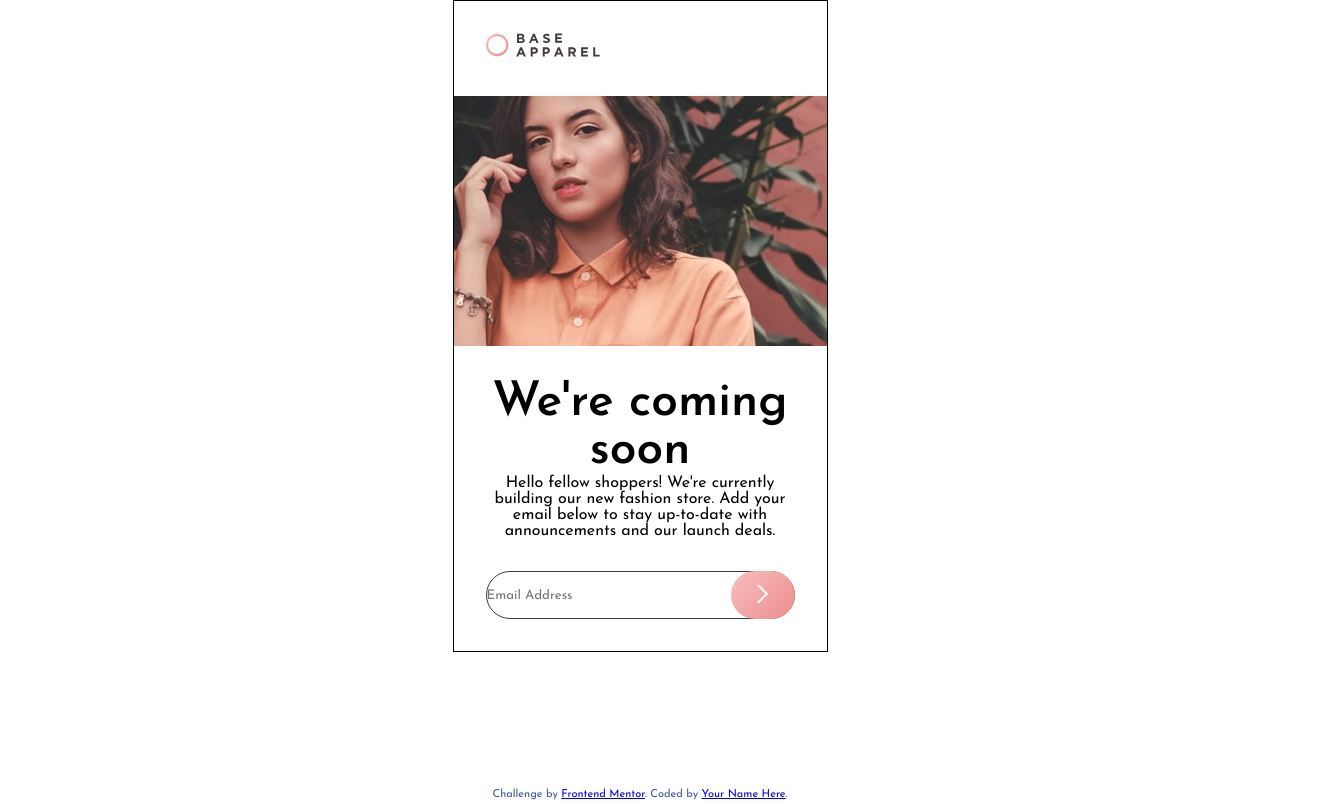
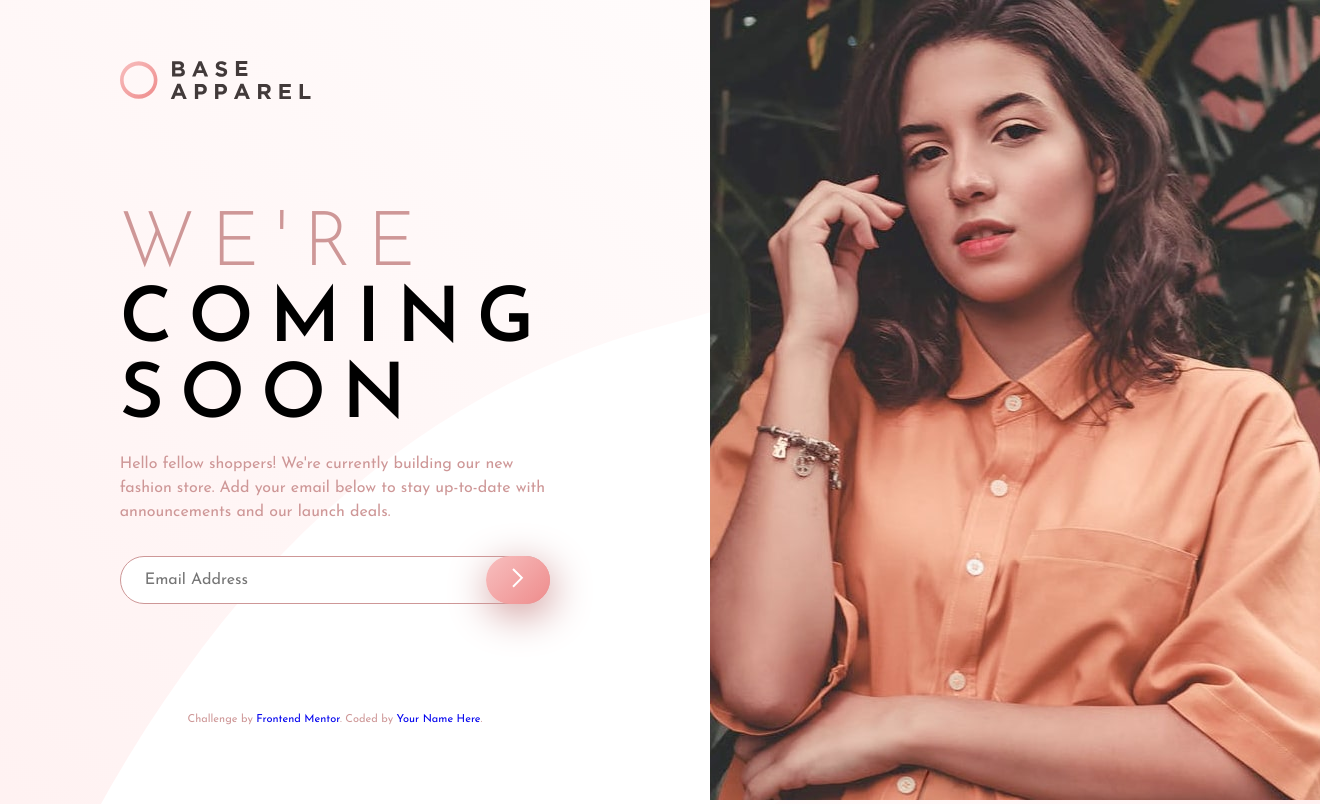
Before and after one commit to neenreva/base-apparel-coming-soon-master, a plain HTML site: page index.html in a window 1280 px wide. Shown: the whole page, 1320 px wide, since content can reach past the window. Drawn offline with Linux system fonts and the light colour scheme.

Commit message:
layout and functionality update

```diff
--- /dev/null
+++ b/app.js
@@ -0,0 +1,24 @@
+const inputVal = document.querySelector(".email-input");
+const emailError = document.querySelector(".error");
+const heroImg = document.querySelector(".hero-img");
+
+document.querySelector("button").addEventListener("click", (e) => {
+  e.preventDefault();
+  if (!emailError.classList.contains("hidden")) {
+    emailError.classList.add("hidden");
+  }
+  if (!inputVal.value.includes("@")) {
+    emailError.classList.toggle("hidden");
+  }
+});
+
+window.innerWidth > 1000
+  ? (heroImg.src = "images/hero-desktop.jpg")
+  : (heroImg.src = "images/hero-mobile.jpg");
+
+addEventListener("resize", () => {
+  window.innerWidth > 1000
+    ? (heroImg.src = "images/hero-desktop.jpg")
+    : (heroImg.src = "images/hero-mobile.jpg");
+  console.log(heroImg.src);
+});
--- a/index.html
+++ b/index.html
@@ -18,29 +18,40 @@
       href="https://fonts.googleapis.com/css2?family=Josefin+Sans:wght@300;400;600&display=swap"
       rel="stylesheet"
     />
+    <script defer src="app.js"></script>
     <title>Frontend Mentor | Base Apparel coming soon page</title>
   </head>
   <body>
     <main>
       <header>
-        <img src="images/logo.svg" alt="" />
+        <img src="/images/logo.svg" alt="Logo Image" />
       </header>
-      <div class="coming-soon">
-        <h1><span>We're</span> coming soon</h1>
+      <div class="hero">
+        <img
+          class="hero-img"
+          src="images/hero-mobile.jpg"
+          alt="Hero Mobile Image"
+        />
+      </div>
+      <section class="coming-soon">
+        <h1>
+          <span>We're</span><br />
+          coming <br />
+          soon
+        </h1>
         <p>
           Hello fellow shoppers! We're currently building our new fashion store.
           Add your email below to stay up-to-date with announcements and our
           launch deals.
         </p>
-      </div>
         <div class="email-submit">
-        <input type="email" placeholder="Email Address" />
+          <input class="email-input" type="email" placeholder="Email Address" />
           <button type="submit">
             <img src="images/icon-arrow.svg" alt="" />
           </button>
         </div>
-    </main>
-
+        <p class="error hidden">Please provide a valid email</p>
+      </section>
       <footer>
         <p class="attribution">
           Challenge by
@@ -49,5 +60,6 @@
           >. Coded by <a href="#">Your Name Here</a>.
         </p>
       </footer>
+    </main>
   </body>
 </html>
--- a/style.css
+++ b/style.css
@@ -1,47 +1,65 @@
+:root {
+  --DesaturatedRed: hsl(0, 36%, 70%);
+  --SoftRed: hsl(0, 93%, 68%);
+  --LightLinear: linear-gradient(135deg, hsl(0, 0%, 100%), hsl(0, 100%, 98%));
+  --DarkLinear: linear-gradient(135deg, hsl(0, 80%, 86%), hsl(0, 74%, 74%));
+
+  --mobile-body: 1rem;
+  --mobile-header: 2.75rem;
+  --desktop-body: 1.5rem;
+  --desktop-header: 4.75rem;
+}
+
 * {
   font-family: "Josefin Sans", sans-serif;
+  font-size: 100%;
   margin: 0;
   padding: 0;
   box-sizing: border-box;
+  text-decoration: none;
 }
 
 body {
-  height: 100%;
   width: 100vw;
   display: flex;
   flex-direction: column;
   align-items: center;
-  background-image: url(images/hero-mobile.jpg);
-  background-repeat: no-repeat;
-  background-position: 50% 6rem;
 }
 
 main {
-  border: black 1px solid;
-  width: 375px;
   display: flex;
   flex-direction: column;
+  max-width: 375px;
+}
+
+header,
+.coming-soon {
   padding: 2rem;
+  width: 100%;
 }
 
 header {
   height: 6rem;
+  display: flex;
+  align-items: center;
 }
 
 header img {
-  height: 1.5rem;
+  height: 1.75rem;
+}
+
+.hero-img img {
+  width: 100%;
 }
 
 .coming-soon {
-  margin-top: 250px;
   margin-bottom: 2rem;
-  width: 100%;
   text-align: center;
 }
 
 .email-submit {
-  width: 100%;
   position: relative;
+  margin-top: 2rem;
 }
 
 input,
@@ -53,31 +71,135 @@ button {
 
 input {
   width: 100%;
-  border: hsl(0, 6%, 24%) solid 1px;
+  border: var(--DesaturatedRed) solid 1px;
+  color: var(--DesaturatedRed);
+  padding-left: 1.5rem;
 }
 
-input:active {
-    border: hsl(0, 36%, 70%) solid 1px;
+input:focus {
+  outline: var(--SoftRed) solid 1px;
 }
 
 button {
   position: absolute;
   right: 0;
-  height: 101%;
+  height: 100%;
   width: 4rem;
-  border: linear-gradient(135deg, hsl(0, 80%, 86%), hsl(0, 74%, 74%));
-  background: linear-gradient(135deg, hsl(0, 80%, 86%), hsl(0, 74%, 74%));
+  outline: linear-gradient(var(--DarkLinear) solid 2px);
+  background: var(--DarkLinear);
+  box-shadow: 2px 10px 40px var(--DesaturatedRed);
+}
+
+button:hover {
+  cursor: pointer;
+  background: var(--DesaturatedRed);
+}
+
+.error {
+  font-size: 0.75rem;
+  margin: 0.25rem 0;
+  text-align: left;
+  padding-left: 1.5rem;
+  color: red;
+}
+
+h1,
+span {
+  font-size: var(--mobile-header);
+  font-weight: 700;
+  text-transform: uppercase;
+  letter-spacing: 8px;
+  line-height: 1;
 }
 
 h1 {
-  font-size: 3rem;
+  margin: 1rem 0;
+}
+
+span {
+  color: var(--DesaturatedRed);
+  font-weight: 300;
+}
+
+p {
+  margin: 1rem 0;
+  color: var(--DesaturatedRed);
+  line-height: 1.5rem;
+}
+
+a:hover {
+  color: var(--DesaturatedRed);
+}
+
+.hidden {
+  display: none;
 }
 
 footer {
   width: 100%;
   font-size: 11px;
   text-align: center;
-  color: hsl(228, 45%, 44%);
+  color: var(--SoftRed);
   position: fixed;
   bottom: 0;
 }
+
+@media (min-width: 1000px) {
+  body {
+    background-image: url(images/bg-pattern-desktop.svg);
+    background-repeat: none;
+    background-position: center;
+    background-size: cover;
+  }
+  main {
+    max-width: none;
+    height: fit-content;
+    display: grid;
+    grid-template:
+      "header hero"
+      "coming-soon hero"
+      "footer hero" auto / 2fr 1fr;
+  }
+
+  header,
+  .coming-soon {
+    height: auto;
+    padding: 2rem 10rem;
+    margin: 0;
+  }
+
+  header img {
+    height: 2.5rem;
+  }
+
+  .hero {
+    grid-column: 2/3;
+    grid-row: 1/4;
+  }
+
+  .hero-img {
+    object-fit: cover;
+  }
+
+  .coming-soon {
+    grid-row: 2/3;
+    text-align: left;
+  }
+
+  footer {
+    position: static;
+    grid-column: 1/2;
+    grid-row: 3/4;
+  }
+
+  h1, span {
+    font-size: var(--desktop-header);
+    letter-spacing: 1rem;
+  }
+
+  .hero p {
+    font-size: var(--desktop-body);
+  }
+
+
+}
```
Also changed, not shown: design/desktop-design.jpg. Lines whose indentation alone changed are shown as unchanged.
